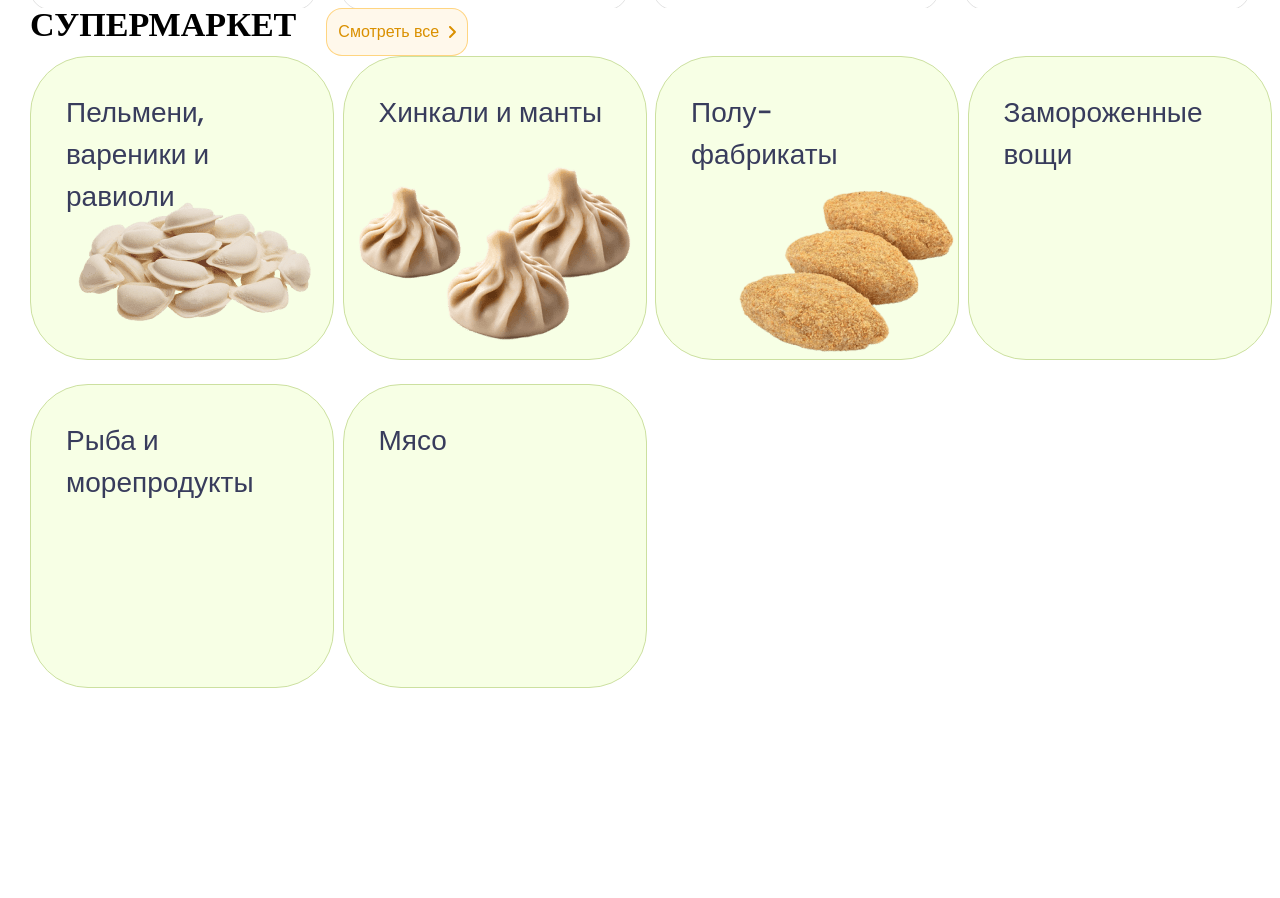
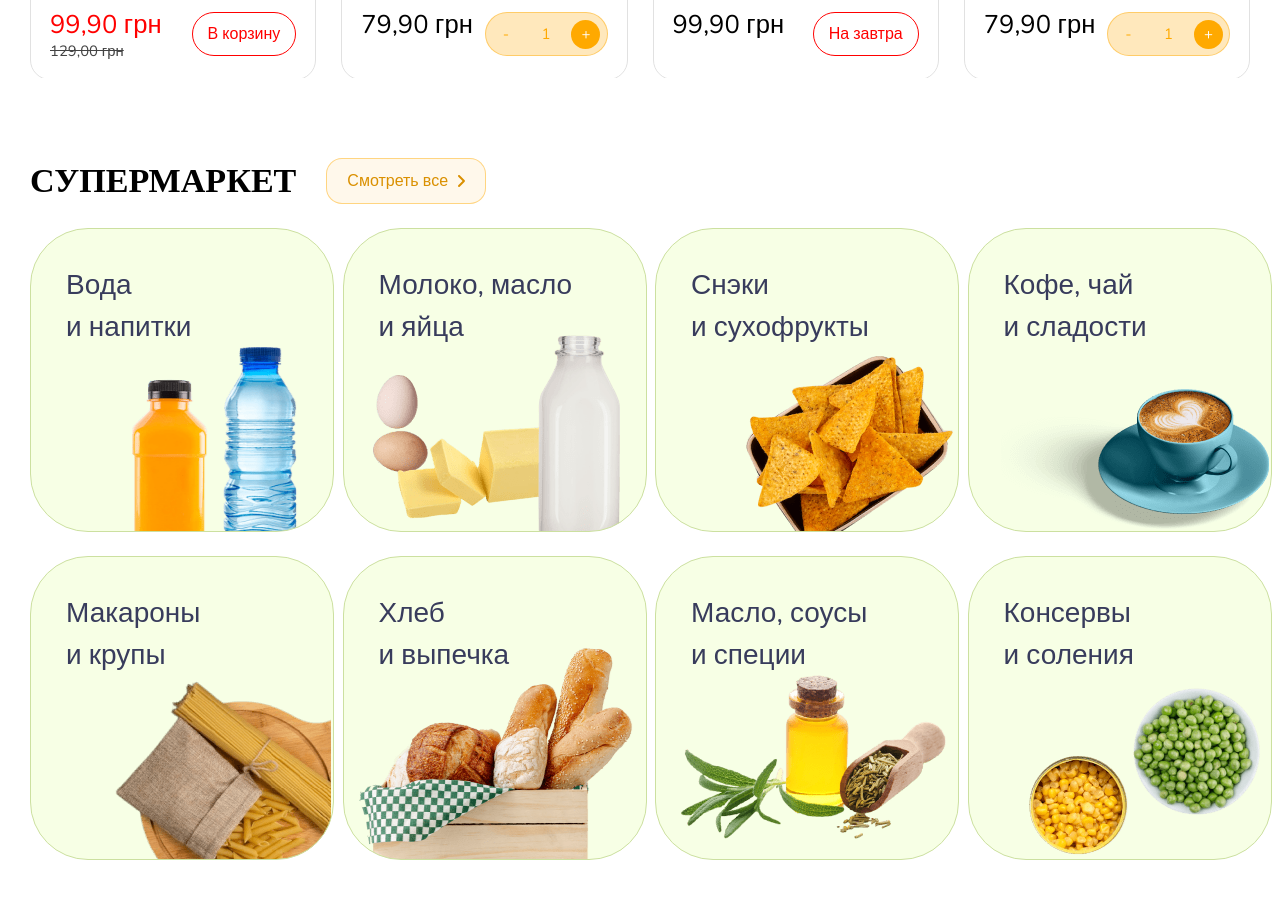
Before and after one commit to Pjery3/ilyinsky-shop-gulp, a website: page src/index.html in a window 1280 px wide. Shown: the part 1102-2000 px from the top of the page. Before the commit the page ends 1814 px from the top, so only its background shows below. Drawn offline with nearby package versions, Linux system fonts and the light colour scheme.

Commit message:
complete section "supermarket"

```diff
--- a/src/index.html
+++ b/src/index.html
@@ -6,9 +6,9 @@
   <meta http-equiv="X-UA-Compatible" content="IE=edge" />
   <meta name="viewport" content="width=device-width, initial-scale=1.0" />
   <title>Ильинский</title>
-  <link rel="preconnect" href="https://fonts.googleapis.com" />
-  <link rel="preconnect" href="https://fonts.gstatic.com" crossorigin />
-  <link href="https://fonts.googleapis.com/css2?family=Poppins:wght@400;500;700&display=swap" rel="stylesheet" />
+  <link rel="preconnect" href="https://fonts.googleapis.com">
+  <link rel="preconnect" href="https://fonts.gstatic.com" crossorigin>
+  <link href="https://fonts.googleapis.com/css2?family=Nunito:wght@400;600;700;800&display=swap" rel="stylesheet">
   <script src="https://kit.fontawesome.com/c70ba3f285.js" crossorigin="anonymous"></script>
   <script src="js/index.min.js" defer></script>
   <link rel="stylesheet" href="css/styles.min.css" />
@@ -96,7 +96,7 @@
     </div>
   </header>
   <main class="main">
-    <section>
+    <section class="mb-6">
       <div class="container">
         <div class="top-banner">
           <div class="swiper-container">
@@ -172,9 +172,9 @@
       </div>
     </section>
 
-    <section class="discount-swiper">
+    <section class="discount-swiper mb-6">
       <div class="container">
-        <div class="row align-items-center swiper-top">
+        <div class="row align-items-center swiper-top mb-4">
           <h2 class="col-auto">СКИДКИ</h2>
           <a href="#" class="col-auto btn btn-yellow btn-view-all">
             Смотреть все
@@ -374,9 +374,9 @@
       </div>
     </section>
 
-    <section>
+    <section class="mb-6">
       <div class="container">
-        <div class="row">
+        <div class="row align-items-center mb-4">
           <div class="col-auto">
             <h2>СУПЕРМАРКЕТ</h2>
           </div>
@@ -394,40 +394,52 @@
 
         <div class="row">
           <div class="col-3 mb-4">
-            <div class="category-item category-item--green" style="background-image: url(./images/static/category-items/vareniki.png);">
-              <h3 class="category-item__title">Пельмени,
-                вареники
-                и равиоли</h3>
-            </div>
+            <a class="category-item category-item--green" href="#"
+              style="background-image: url(./images/static/category-items/water.png);">
+              <h3 class="category-item__title">Вода<br /> и напитки</h3>
+            </a>
           </div>
           <div class="col-3 mb-4">
-            <div class="category-item category-item--green" style="background-image: url(./images/static/category-items/hinkali.png);">
-              <h3 class="category-item__title">Хинкали
-                и манты</h3>
-            </div>
+            <a class="category-item category-item--green" href="#"
+              style="background-image: url(./images/static/category-items/milk.png);">
+              <h3 class="category-item__title">Молоко, масло<br /> и яйца</h3>
+            </a>
           </div>
           <div class="col-3 mb-4">
-            <div class="category-item category-item--green" style="background-image: url(./images/static/category-items/kotlety.png);">
-              <h3 class="category-item__title">Полу-
-                фабрикаты</h3>
-            </div>
+            <a class="category-item category-item--green" href="#"
+              style="background-image: url(./images/static/category-items/dried-fruits.png);">
+              <h3 class="category-item__title">Снэки <br />и сухофрукты</h3>
+            </a>
           </div>
           <div class="col-3 mb-4">
-            <div class="category-item category-item--green">
-              <h3 class="category-item__title">Замороженные
-                вощи</h3>
-            </div>
+            <a class="category-item category-item--green" href="#"
+              style="background-image: url(./images/static/category-items/coffee.png);">
+              <h3 class="category-item__title">Кофе, чай<br /> и сладости</h3>
+            </a>
           </div>
           <div class="col-3 mb-4">
-            <div class="category-item category-item--green">
-              <h3 class="category-item__title">Рыба и
-                морепродукты</h3>
-            </div>
+            <a class="category-item category-item--green" href="#"
+              style="background-image: url(./images/static/category-items/cereal.png);">
+              <h3 class="category-item__title">Макароны<br /> и крупы</h3>
+            </a>
           </div>
           <div class="col-3 mb-4">
-            <div class="category-item category-item--green">
-              <h3 class="category-item__title">Мясо</h3>
-            </div>
+            <a class="category-item category-item--green" href="#"
+              style="background-image: url(./images/static/category-items/bread.png);">
+              <h3 class="category-item__title">Хлеб<br /> и выпечка</h3>
+            </a>
+          </div>
+          <div class="col-3 mb-4">
+            <a class="category-item category-item--green" href=""
+              style="background-image: url(./images/static/category-items/oil.png);">
+              <h3 class="category-item__title">Масло, соусы<br /> и специи</h3>
+            </a>
+          </div>
+          <div class="col-3 mb-4">
+            <a class="category-item category-item--green" href="#"
+              style="background-image: url(./images/static/category-items/peas.png);">
+              <h3 class="category-item__title">Консервы<br /> и соления</h3>
+            </a>
           </div>
         </div>
       </div>
--- a/src/scss/_global.scss
+++ b/src/scss/_global.scss
@@ -51,7 +51,7 @@ html {
 }
 
 body {
-  font-family: "Poppins", sans-serif;
+  font-family: "Nunito", sans-serif;
   font-size: 15px;
   color: #000;
 }
@@ -81,7 +81,9 @@ img {
   margin: 0 auto;
   padding: 0 30px;
 }
-
+.mb-6{
+  margin-bottom: 5rem;
+}
 .color-green {
   color: $color-green !important;
 }
@@ -168,7 +170,16 @@ h2 {
 
   &-view-all {
     color: $color-yellow;
-
+    padding: 10px 20px;
+    &:hover{
+      background-color: $background-orange;
+      color: #fff;
+      .icon{
+        path{
+          fill: #fff;
+        }
+      }
+    }
     .icon {
       margin-left: 10px;
     }
@@ -308,7 +319,7 @@ h2 {
 .category-item {
   padding: 35px;
   background-repeat: no-repeat;
-  background-position: 95% 95%;
+  background-position: 95% 100%;
   background-size: auto;
 
   border-radius: 58px;
@@ -316,6 +327,7 @@ h2 {
   border-width: 1px;
   border-color: unset;
 
+  display: block;
   height: 304px;
   width: 304px;
 
```
Also changed, not shown: dist/css/styles.min.css, dist/index.html, src/css/styles.min.css.
